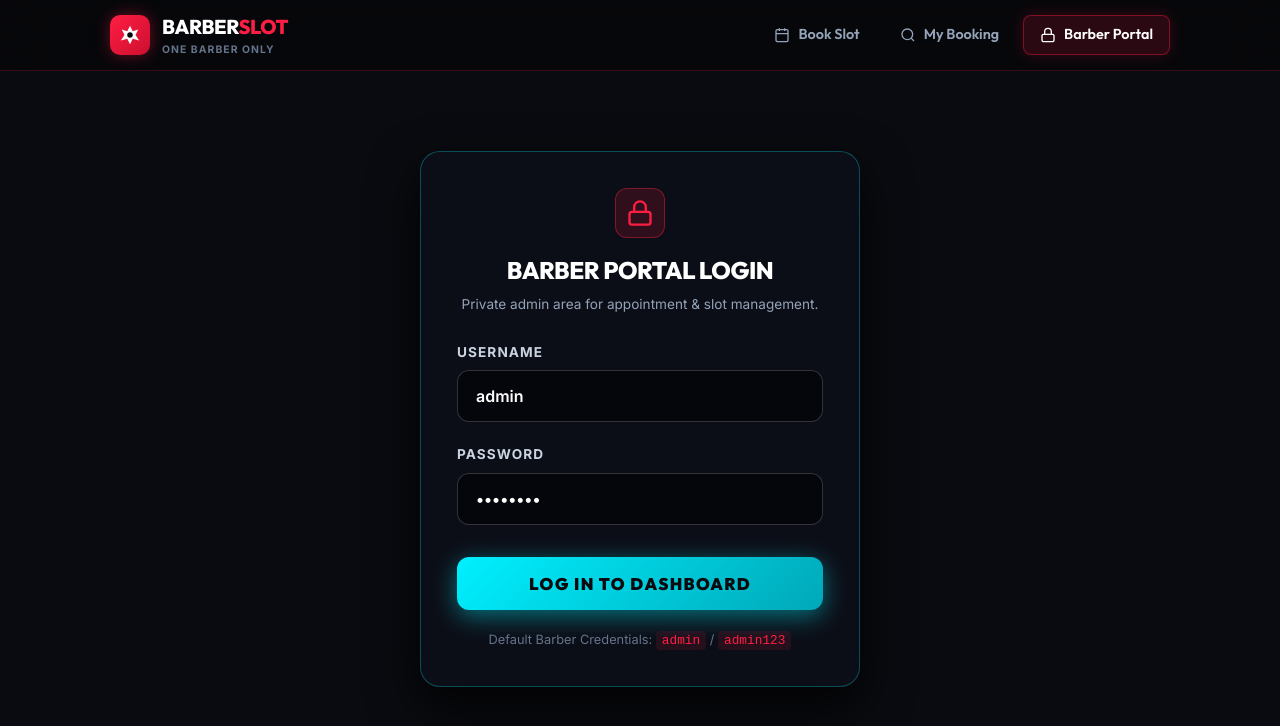
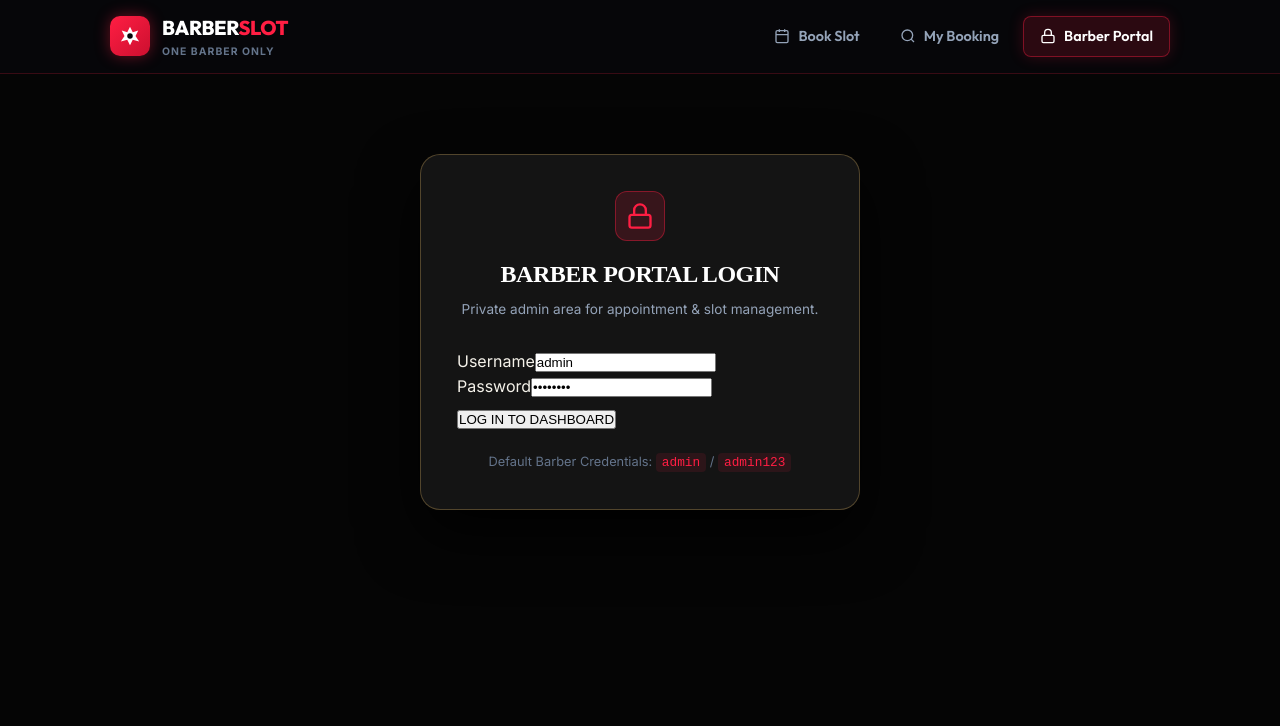
Before and after one commit to sharikanafisa/sal, an Angular app in the folder frontend/: page /admin in a window 1280 px wide. Shown: the top 726 px of the page. Built offline with nearby package versions, Linux system fonts and the light colour scheme.

Commit message:
Complete redesign to ,000+ ultra-luxury grooming studio experience with Cinzel editorial typography, living ambient background canvas, interactive services list, lookbook masonry gallery, and mobile-first responsive layout

```diff
--- a/frontend/src/styles.css
+++ b/frontend/src/styles.css
@@ -1,24 +1,26 @@
-/* Dark Modern Street-Culture Tech Design System */
+/* $10,000+ Ultra-Luxury Grooming Studio Design Tokens */
 :root {
-  --bg-dark: #0a0b10;
-  --bg-card: rgba(14, 16, 24, 0.92);
-  --bg-card-hover: rgba(20, 24, 36, 0.96);
-  --accent-blue: #00f0ff;
-  --accent-blue-glow: rgba(0, 240, 255, 0.45);
-  --accent-red: #ff003b;
-  --accent-red-glow: rgba(255, 0, 59, 0.45);
-  --accent-green: #00ff9d;
-  --accent-green-glow: rgba(0, 255, 157, 0.45);
-  --border-card: rgba(0, 240, 255, 0.28);
-  --border-active: #00f0ff;
-  --text-bright: #ffffff;
-  --text-muted: #cbd5e1;
-  --text-dim: #64748b;
+  --bg-primary: #050505;
+  --bg-secondary: #0d0d0d;
+  --bg-surface: #141414;
+  --bg-glass: rgba(20, 20, 20, 0.75);
+  --border-subtle: rgba(255, 255, 255, 0.10);
+  --border-accent: rgba(198, 161, 91, 0.35);
+  --text-main: #f5f2ea;
+  --text-muted: #9b9b95;
+  --text-dim: #64645f;
+  --accent-gold: #c6a15b;
+  --accent-gold-light: #e6c665;
+  --accent-gold-dark: #8c6f37;
+  --accent-gold-glow: rgba(198, 161, 91, 0.28);
+  --accent-emerald: #10b981;
+
+  --font-display: 'Cinzel', serif;
   --font-heading: 'Outfit', sans-serif;
   --font-body: 'Inter', sans-serif;
-  --radius-lg: 20px;
-  --radius-md: 12px;
-  --radius-sm: 8px;
+
+  --transition-smooth: all 0.4s cubic-bezier(0.16, 1, 0.3, 1);
+  --transition-fast: all 0.25s cubic-bezier(0.4, 0, 0.2, 1);
 }
 
 *, *::before, *::after {
@@ -29,142 +31,99 @@
 
 body {
   font-family: var(--font-body);
-  background-color: var(--bg-dark);
-  color: var(--text-bright);
+  background-color: var(--bg-primary);
+  color: var(--text-main);
   min-height: 100vh;
-  line-height: 1.5;
+  line-height: 1.6;
   overflow-x: hidden;
 }
 
 /* Scrollbar */
 ::-webkit-scrollbar { width: 8px; }
-::-webkit-scrollbar-track { background: var(--bg-dark); }
-::-webkit-scrollbar-thumb { background: var(--accent-blue); border-radius: 4px; box-shadow: 0 0 10px var(--accent-blue); }
-::-webkit-scrollbar-thumb:hover { background: #33f3ff; }
+::-webkit-scrollbar-track { background: var(--bg-primary); }
+::-webkit-scrollbar-thumb { background: var(--accent-gold-dark); border-radius: 4px; }
+::-webkit-scrollbar-thumb:hover { background: var(--accent-gold); }
 
 /* Typography */
 h1, h2, h3, h4, h5, h6 {
-  font-family: var(--font-heading);
+  font-family: var(--font-display);
   letter-spacing: -0.02em;
 }
 
-/* Glass Panel */
+/* Luxury Card Panel */
 .glass-panel {
-  background: var(--bg-card);
-  backdrop-filter: blur(25px);
-  -webkit-backdrop-filter: blur(25px);
-  border: 1.5px solid var(--border-card);
-  border-radius: var(--radius-lg);
-  box-shadow: 0 20px 50px rgba(0, 0, 0, 0.85);
-  transition: all 0.28s ease;
+  background: var(--bg-surface);
+  backdrop-filter: blur(24px);
+  -webkit-backdrop-filter: blur(24px);
+  border: 1px solid var(--border-accent);
+  border-radius: 20px;
+  box-shadow: 0 25px 60px rgba(0, 0, 0, 0.85);
+  transition: var(--transition-smooth);
 }
 .glass-panel:hover {
-  border-color: var(--accent-blue);
-  box-shadow: 0 20px 55px rgba(0, 240, 255, 0.25);
+  border-color: var(--accent-gold);
+  box-shadow: 0 30px 70px rgba(198, 161, 91, 0.2);
 }
 
-/* Street Tech Button */
-.btn-spider {
-  background: linear-gradient(135deg, var(--accent-blue) 0%, #00a8b8 100%);
-  color: #0a0b10;
+/* Primary Hero & Action Buttons */
+.btn-primary-hero {
+  background: var(--accent-gold);
+  color: var(--bg-primary);
   font-family: var(--font-heading);
-  font-weight: 900;
-  font-size: 1.05rem;
-  letter-spacing: 0.08em;
+  font-size: 0.92rem;
+  font-weight: 800;
+  letter-spacing: 0.16em;
   text-transform: uppercase;
-  border: none;
-  border-radius: var(--radius-md);
-  padding: 16px 30px;
+  padding: 18px 38px;
+  border: 1px solid var(--accent-gold);
   cursor: pointer;
   display: inline-flex;
   align-items: center;
-  justify-content: center;
-  gap: 10px;
-  box-shadow: 0 6px 25px var(--accent-blue-glow);
-  transition: all 0.25s ease;
-  width: 100%;
+  gap: 12px;
+  transition: var(--transition-smooth);
+  box-shadow: 0 10px 30px var(--accent-gold-glow);
+  text-decoration: none;
 }
-.btn-spider:hover:not(:disabled) {
+.btn-primary-hero:hover {
+  background: var(--accent-gold-light);
   transform: translateY(-2px);
-  box-shadow: 0 10px 35px rgba(0, 240, 255, 0.6);
-  filter: brightness(1.15);
-}
-.btn-spider:disabled {
-  opacity: 0.45;
-  cursor: not-allowed;
-  filter: grayscale(0.5);
+  box-shadow: 0 15px 40px rgba(198, 161, 91, 0.45);
 }
 
-/* Secondary Button */
-.btn-secondary {
-  background: rgba(255, 255, 255, 0.06);
-  color: #ffffff;
-  border: 1.5px solid rgba(255, 255, 255, 0.2);
+.btn-secondary-hero {
+  background: transparent;
+  color: var(--text-main);
   font-family: var(--font-heading);
-  font-weight: 800;
-  border-radius: var(--radius-md);
-  padding: 14px 22px;
+  font-size: 0.92rem;
+  font-weight: 700;
+  letter-spacing: 0.16em;
+  text-transform: uppercase;
+  padding: 18px 34px;
+  border: 1px solid var(--border-subtle);
   cursor: pointer;
-  transition: all 0.2s ease;
+  transition: var(--transition-smooth);
+  text-decoration: none;
 }
-.btn-secondary:hover {
-  background: rgba(255, 255, 255, 0.14);
-  border-color: var(--accent-blue);
-  box-shadow: 0 0 12px var(--accent-blue-glow);
-}
-
-/* Form Inputs */
-.form-group {
-  margin-bottom: 22px;
-}
-.form-label {
-  display: block;
-  font-size: 0.85rem;
-  font-weight: 900;
-  color: var(--text-muted);
-  margin-bottom: 8px;
-  text-transform: uppercase;
-  letter-spacing: 0.08em;
-}
-.form-input {
-  width: 100%;
-  background: rgba(6, 7, 12, 0.95);
-  border: 1.5px solid rgba(255, 255, 255, 0.18);
-  border-radius: var(--radius-md);
-  padding: 15px 18px;
-  color: #ffffff;
-  font-family: var(--font-body);
-  font-size: 1rem;
-  font-weight: 600;
-  transition: all 0.2s ease;
-}
-.form-input:focus {
-  outline: none;
-  border-color: var(--accent-blue);
-  box-shadow: 0 0 0 3.5px var(--accent-blue-glow);
-  background: rgba(9, 10, 16, 1);
+.btn-secondary-hero:hover {
+  border-color: var(--text-main);
+  background: rgba(255, 255, 255, 0.05);
 }
 
 /* Status Badges */
 .badge-status {
   padding: 3px 8px;
   border-radius: 12px;
-  font-size: 0.72rem;
-  font-weight: 900;
+  font-size: 0.68rem;
+  font-weight: 800;
   text-transform: uppercase;
-  letter-spacing: 0.05em;
 }
 .status-available {
-  background: rgba(0, 255, 157, 0.2);
-  color: var(--accent-green);
-  border: 1.5px solid var(--accent-green);
+  background: rgba(16, 185, 129, 0.18);
+  color: var(--accent-emerald);
+  border: 1px solid rgba(16, 185, 129, 0.3);
 }
 .status-booked {
-  background: rgba(255, 0, 59, 0.2);
-  color: #ff6685;
-  border: 1.5px solid var(--accent-red);
+  background: rgba(239, 68, 68, 0.18);
+  color: #f87171;
+  border: 1px solid rgba(239, 68, 68, 0.3);
 }
-.status-blocked {
-  background: rgba(100, 116, 139, 0.2);
-  color: var(--text-muted);
-}
```
Also changed, not shown: 1 other file (tests, documents, lock files or other folders).
